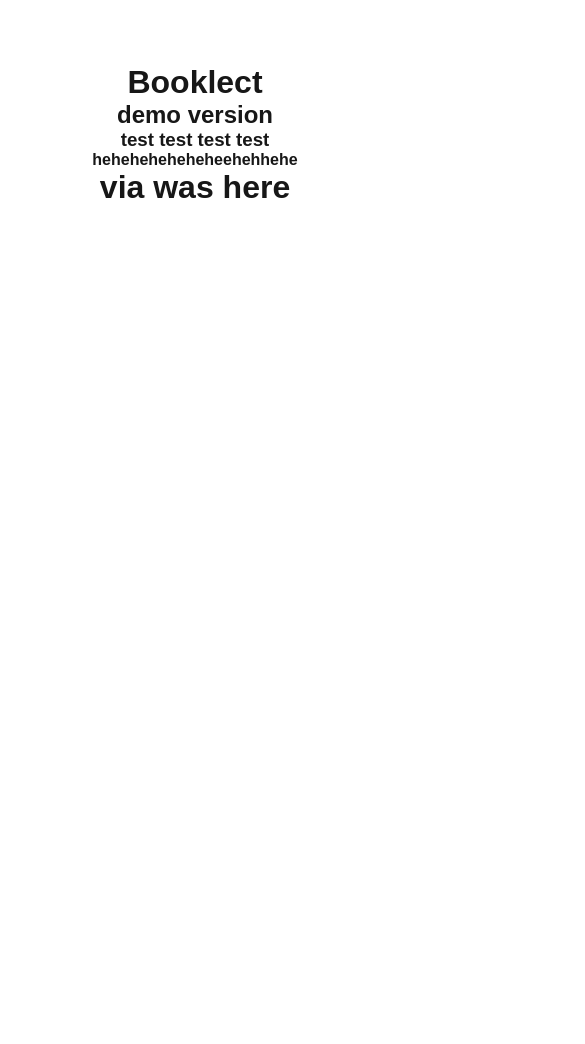
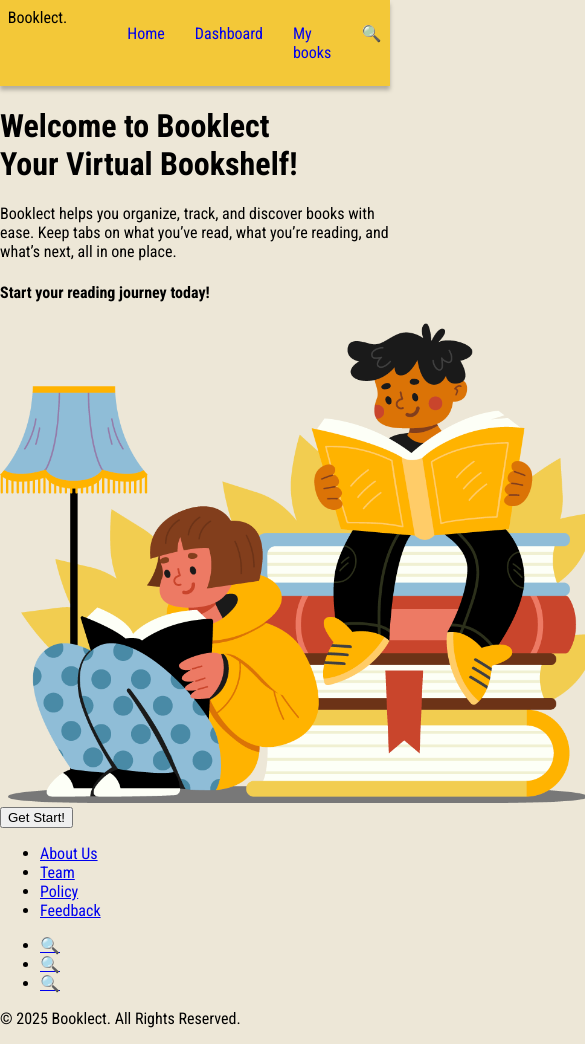
Before and after one commit to nunticha-ploy/booklect, a Next.js app: page / in a window 390 px wide. Shown: the whole page, 585 px wide, since content can reach past the window. Before the commit the page ends 844 px from the top, so only its background shows below. Built offline with nearby package versions, Linux system fonts and the light colour scheme.

Commit message:
create header, footer and main content on home page

```diff
--- /dev/null
+++ b/app/components/Footer.js
@@ -0,0 +1,24 @@
+import Link from "next/link";
+
+export default function Footer() {
+    return (
+        <footer>
+            <div>
+                <ul>
+                    {/* change it later*/}
+                    <li><Link href="/">About Us</Link></li>
+                    <li><Link href="/">Team</Link></li>
+                    <li><Link href="/">Policy</Link></li>
+                    <li><Link href="/">Feedback</Link></li>
+                </ul>
+                <ul>
+                    {/* change icon later*/}
+                    <li><Link href="/fb">🔍</Link></li>
+                    <li><Link href="/ig">🔍</Link></li>
+                    <li><Link href="/x">🔍</Link></li>
+                </ul>
+                <p>© 2025 Booklect. All Rights Reserved.</p>
+            </div>
+        </footer>
+    );
+}
--- /dev/null
+++ b/app/components/Header.js
@@ -0,0 +1,22 @@
+import Link from "next/link";
+import styles from "./page.module.css";
+
+export default function Header() {
+    return (
+        <header className={styles.containerHeader} >
+            {/* change text to logo*/}
+            <div>
+                Booklect.
+            </div>
+            <nav>
+                <ul className={styles.nav}>
+                    <li><Link href="/">Home</Link></li>
+                    <li><Link href="/Dashboard">Dashboard</Link></li>
+                    <li><Link href="/MyBooks">My books</Link></li>
+                    {/* change emoji to icon later*/}
+                    <li><Link href="/SearchBooks">🔍</Link></li>
+                </ul>
+            </nav>
+        </header>
+    );
+}
--- /dev/null
+++ b/app/components/page.module.css
@@ -0,0 +1,25 @@
+.containerHeader {
+    background-color: #F3C838;
+    box-shadow: 0px 4px 4px rgba(0, 0, 0, 0.25);
+    padding: 2%;
+
+    display: flex;
+    flex-direction: row;
+    justify-content: space-between;
+
+}
+
+.nav {
+    display: flex;
+    flex-direction: row;
+    list-style-type: none;
+}
+
+.nav li {
+    margin-left: 20px;
+    margin-right: 10px;
+}
+
+.nav a {
+    text-decoration: none;
+}
--- a/app/globals.css
+++ b/app/globals.css
@@ -1,42 +1,8 @@
-:root {
-  --background: #ffffff;
-  --foreground: #171717;
-}
-
-@media (prefers-color-scheme: dark) {
-  :root {
-    --background: #0a0a0a;
-    --foreground: #ededed;
-  }
-}
-
-html,
-body {
-  max-width: 100vw;
-  overflow-x: hidden;
-}
+@import url('https://fonts.googleapis.com/css2?family=Roboto+Condensed:ital,wght@0,100..900;1,100..900&display=swap');
 
 body {
-  color: var(--foreground);
-  background: var(--background);
-  font-family: Arial, Helvetica, sans-serif;
-  -webkit-font-smoothing: antialiased;
-  -moz-osx-font-smoothing: grayscale;
+  background-color: #EDE7D7;
+  margin: 0;
+
+  font-family: 'Roboto Condensed', sans-serif;
 }
-
-* {
-  box-sizing: border-box;
-  padding: 0;
-  margin: 0;
-}
-
-a {
-  color: inherit;
-  text-decoration: none;
-}
-
-@media (prefers-color-scheme: dark) {
-  html {
-    color-scheme: dark;
-  }
-}
--- a/app/page.js
+++ b/app/page.js
@@ -1,14 +1,26 @@
+import Link from "next/link";
 import Image from "next/image";
-import styles from "./page.module.css";
+import Header from "./components/Header";
+import Footer from "./components/Footer";
 
 export default function Home() {
   return (
-    <div style={{textAlign: "center", marginTop: "4em"}}>
-      <h1>Booklect</h1>
-      <h2>demo version</h2>
-      <h3>test test test test</h3>
-      <h4>heheheheheheheehehhehe</h4>
-      <h1>via was here</h1>
+    <div>
+      <Header />
+      <main>
+        <div>
+          <h1>Welcome to Booklect <br />
+            Your Virtual Bookshelf!</h1>
+          <p>Booklect helps you organize, track, and discover books with ease. Keep tabs on what you’ve read, what you’re reading, and what’s next, all in
+            one place. </p>
+          <h4>Start your reading journey today!</h4>
+        </div>
+        <div>
+          <Image src="/reading.png" alt="kids reading the book" width={604} height={480} priority />
+        </div>
+        <Link href="/SearchBooks"><button type="button">Get Start!</button></Link>
+      </main>
+      <Footer />
     </div>
   );
 }
--- a/app/page.module.css
+++ /dev/null
@@ -1,168 +0,0 @@
-.page {
-  --gray-rgb: 0, 0, 0;
-  --gray-alpha-200: rgba(var(--gray-rgb), 0.08);
-  --gray-alpha-100: rgba(var(--gray-rgb), 0.05);
-
-  --button-primary-hover: #383838;
-  --button-secondary-hover: #f2f2f2;
-
-  display: grid;
-  grid-template-rows: 20px 1fr 20px;
-  align-items: center;
-  justify-items: center;
-  min-height: 100svh;
-  padding: 80px;
-  gap: 64px;
-  font-family: var(--font-geist-sans);
-}
-
-@media (prefers-color-scheme: dark) {
-  .page {
-    --gray-rgb: 255, 255, 255;
-    --gray-alpha-200: rgba(var(--gray-rgb), 0.145);
-    --gray-alpha-100: rgba(var(--gray-rgb), 0.06);
-
-    --button-primary-hover: #ccc;
-    --button-secondary-hover: #1a1a1a;
-  }
-}
-
-.main {
-  display: flex;
-  flex-direction: column;
-  gap: 32px;
-  grid-row-start: 2;
-}
-
-.main ol {
-  font-family: var(--font-geist-mono);
-  padding-left: 0;
-  margin: 0;
-  font-size: 14px;
-  line-height: 24px;
-  letter-spacing: -0.01em;
-  list-style-position: inside;
-}
-
-.main li:not(:last-of-type) {
-  margin-bottom: 8px;
-}
-
-.main code {
-  font-family: inherit;
-  background: var(--gray-alpha-100);
-  padding: 2px 4px;
-  border-radius: 4px;
-  font-weight: 600;
-}
-
-.ctas {
-  display: flex;
-  gap: 16px;
-}
-
-.ctas a {
-  appearance: none;
-  border-radius: 128px;
-  height: 48px;
-  padding: 0 20px;
-  border: none;
-  border: 1px solid transparent;
-  transition:
-    background 0.2s,
-    color 0.2s,
-    border-color 0.2s;
-  cursor: pointer;
-  display: flex;
-  align-items: center;
-  justify-content: center;
-  font-size: 16px;
-  line-height: 20px;
-  font-weight: 500;
-}
-
-a.primary {
-  background: var(--foreground);
-  color: var(--background);
-  gap: 8px;
-}
-
-a.secondary {
-  border-color: var(--gray-alpha-200);
-  min-width: 158px;
-}
-
-.footer {
-  grid-row-start: 3;
-  display: flex;
-  gap: 24px;
-}
-
-.footer a {
-  display: flex;
-  align-items: center;
-  gap: 8px;
-}
-
-.footer img {
-  flex-shrink: 0;
-}
-
-/* Enable hover only on non-touch devices */
-@media (hover: hover) and (pointer: fine) {
-  a.primary:hover {
-    background: var(--button-primary-hover);
-    border-color: transparent;
-  }
-
-  a.secondary:hover {
-    background: var(--button-secondary-hover);
-    border-color: transparent;
-  }
-
-  .footer a:hover {
-    text-decoration: underline;
-    text-underline-offset: 4px;
-  }
-}
-
-@media (max-width: 600px) {
-  .page {
-    padding: 32px;
-    padding-bottom: 80px;
-  }
-
-  .main {
-    align-items: center;
-  }
-
-  .main ol {
-    text-align: center;
-  }
-
-  .ctas {
-    flex-direction: column;
-  }
-
-  .ctas a {
-    font-size: 14px;
-    height: 40px;
-    padding: 0 16px;
-  }
-
-  a.secondary {
-    min-width: auto;
-  }
-
-  .footer {
-    flex-wrap: wrap;
-    align-items: center;
-    justify-content: center;
-  }
-}
-
-@media (prefers-color-scheme: dark) {
-  .logo {
-    filter: invert();
-  }
-}
```
Also changed, not shown: public/reading.png (added).
